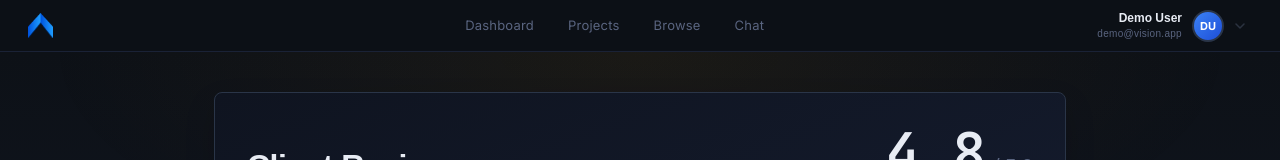
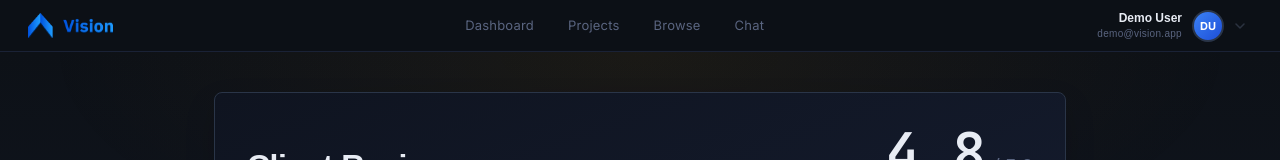
Before and after one commit to ExzellTv/Vision, a React (Vite) app in the folder frontend/: page /builderreviews in a window 1280 px wide. Shown: the top 160 px of the page. Built offline with nearby package versions, Linux system fonts and the light colour scheme; no server answers.

Commit message:
Refactor code structure for improved readability and maintainability

```diff
--- a/frontend/src/components/shared/NavBar.jsx
+++ b/frontend/src/components/shared/NavBar.jsx
@@ -8,7 +8,7 @@ import { chatApi } from "../../services/api";
 const CHAT_SEEN_KEY_HO = "vision:chat:last_seen:homeowner";
 const CHAT_SEEN_KEY_BD = "vision:chat:last_seen:builder";
 
-const LOGO = "/SpecialLogo.png";
+const LOGO = "/VisionLandscape.png";
 
 const HOMEOWNER_LINKS = [
   { label: "Dashboard", path: "/dashboard", match: ["/dashboard"] },
--- a/frontend/src/screens/ScheduleTimeline/ScheduleTimeline.jsx
+++ b/frontend/src/screens/ScheduleTimeline/ScheduleTimeline.jsx
@@ -793,7 +793,6 @@ function ScheduleTimelineInner() {
         <div style={{ display: "flex", justifyContent: "space-between", alignItems: "flex-start", flexWrap: "wrap", gap: 8 }}>
           <div>
             <div style={{ display: "flex", alignItems: "center", gap: 10 }}>
-              <img src="/SpecialLogo.png" alt="Vision" style={{ height: 22, width: "auto", objectFit: "contain", display: "block" }} />
               <h1 style={{ fontFamily: fonts.label, fontSize: 20, fontWeight: 700, color: colors.textBright, margin: 0 }}>
                 Construction Schedule
               </h1>
```
Also changed, not shown: frontend/public/VisionLandscape.png (added).
